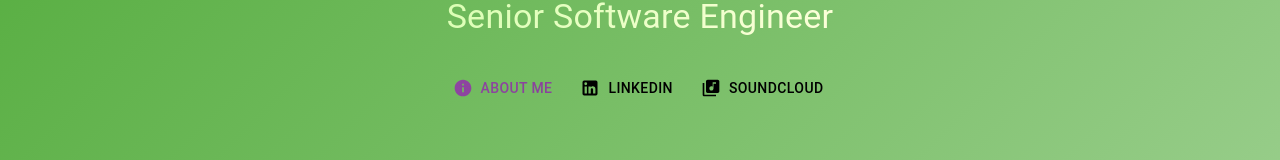
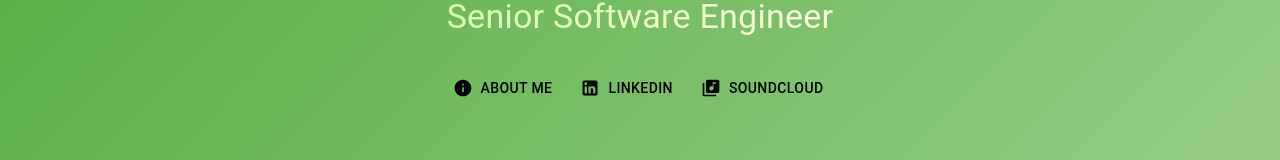
Before and after one commit to y04nqt/y04nqt.github.io, a React (Create React App) app: page / in a window 1280 px wide. Shown: the part 405-565 px from the top of the page. Built offline with nearby package versions, Linux system fonts and the light colour scheme.

Commit message:
fixed weird error and class styles

```diff
--- a/src/index.css
+++ b/src/index.css
@@ -51,6 +51,15 @@ code {
     monospace;
 }
 
+.invertAndOverlay {
+  filter: invert(1);
+  mix-blend-mode: overlay;
+}
+
+.invertAndDifference:hover, .invertAndDifference:focus {
+  filter: invert(1);
+  mix-blend-mode: difference;
+}
 
 @keyframes gradient {
   0% {
--- a/src/pages/MainPage.tsx
+++ b/src/pages/MainPage.tsx
@@ -51,7 +51,7 @@ export default function MainPage() {
       </Typography>
       <Typography
         variant="h4"
-        style={{filter: 'invert(1)', mixBlendMode: 'overlay'}}
+        className='invertAndOverlay'
       >
         Senior Software Engineer
       </Typography>
@@ -64,7 +64,7 @@ export default function MainPage() {
           onClick={() => redirect('/about-me')}
           variant="text"
           color="inherit"
-          style={{filter: 'invert(1)', mixBlendMode: 'difference'}}
+          className='invertAndDifference'
         />
         <span className='mx-2'></span>
         <Button
```
